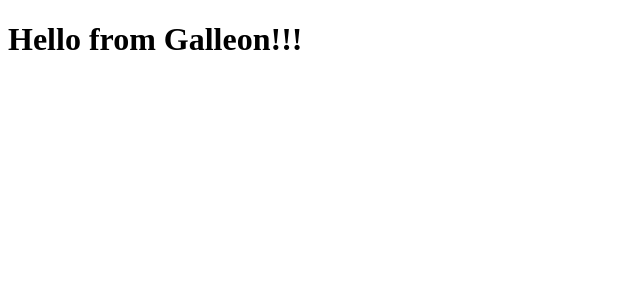
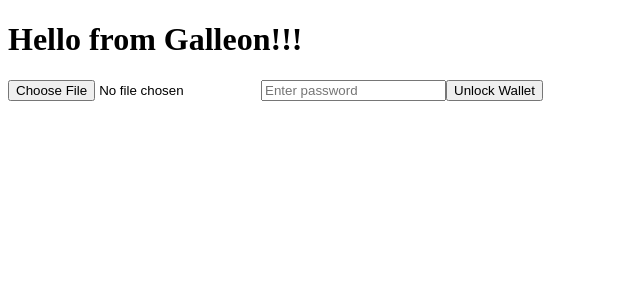
Before and after one commit to Cryptonomic/Galleon, a React app: page / in a window 1280 px wide. Shown: the top 300 px of the page, without its empty margins (0-640 px from the left). Built offline with nearby package versions, Linux system fonts and the light colour scheme.

Commit message:
Added some buggy wallet unlock code.

```diff
--- a/package.json
+++ b/package.json
@@ -31,6 +31,8 @@
     "webpack-dev-server": "^5.0.4"
   },
   "dependencies": {
+    "conseiljs": "^5.3.0",
+    "conseiljs-softsigner": "^5.0.6",
     "react": "^18.3.1",
     "react-dom": "^18.3.1"
   },
--- a/src/App.tsx
+++ b/src/App.tsx
@@ -1,7 +1,48 @@
-import React from 'react';
+import React, { useState, useRef } from 'react';
+import { unlockWallet } from './utils/WalletUtils';
 
 const App: React.FC = () => {
-    return <h1>Hello from Galleon!!!</h1>;
+    const [file, setFile] = useState<File | null>(null);
+    const [address, setAddress] = useState<string | null>(null);
+    const [error, setError] = useState<string | null>(null);
+    const passwordRef = useRef<HTMLInputElement>(null); // Using a ref to access the password input
+
+    const handleFileChange = (event: React.ChangeEvent<HTMLInputElement>) => {
+        const file = event.target.files ? event.target.files[0] : null;
+        setFile(file);
+    };
+
+    const handleUnlockWallet = async () => {
+        if (file && passwordRef.current && passwordRef.current.value) {
+            try {
+                const password = passwordRef.current.value; // Access the password directly from the input
+                const fileReader = new FileReader();
+                fileReader.onload = async (e) => {
+                    const text = e.target?.result;
+                    if (typeof text === 'string') {
+                        const address = await unlockWallet(text, password);
+                        setAddress(address);
+                    }
+                };
+                fileReader.readAsText(file);
+            } catch (error: any) {
+                setError('Failed to unlock wallet: ' + error.message);
+            }
+        } else {
+            setError('Please select a wallet file and enter a password.');
+        }
+    };
+
+    return (
+        <div>
+            <h1>Hello from Galleon!!!</h1>
+            <input type="file" onChange={handleFileChange} />
+            <input type="password" ref={passwordRef} placeholder="Enter password" />
+            <button onClick={handleUnlockWallet}>Unlock Wallet</button>
+            {address && <p>Wallet Address: {address}</p>}
+            {error && <p>Error: {error}</p>}
+        </div>
+    );
 };
 
 export default App;
--- /dev/null
+++ b/src/types/WalletTypes.ts
@@ -0,0 +1,43 @@
+// This file contains copies of the original ConseilJS and Galleon types needed for managing wallets.
+
+export enum KeyStoreCurve {
+    ED25519,
+    SECP256K1,
+    SECP256R1
+}
+
+export interface KeyStore {
+    publicKey: string;
+    secretKey: string;
+    publicKeyHash: string;
+    curve: KeyStoreCurve;
+    storeType: KeyStoreType;
+    seed?: string;
+    derivationPath?: string;
+}
+
+export enum KeyStoreType {
+    Mnemonic,
+    Fundraiser,
+    Hardware
+}
+
+/**
+ * Represents a generic cryptocurrency wallet.
+ */
+export interface Wallet {
+    identities: KeyStore[];
+}
+
+/**
+ * Represents the first version of an encrypted wallet.
+ */
+export interface EncryptedWalletVersionOne {
+    version: string;
+    salt: string;
+    ciphertext: string;
+    /**
+     * Key derivation function
+     */
+    kdf: string;
+}
--- /dev/null
+++ b/src/utils/WalletUtils.ts
@@ -0,0 +1,36 @@
+import {CryptoUtils} from 'conseiljs-softsigner';
+import {TezosMessageUtils} from "conseiljs";
+import {EncryptedWalletVersionOne, KeyStore} from "../types/WalletTypes";
+
+/**
+ * Unlocks a wallet using the given filename and password.
+ * @param {string} filename - Path to the wallet file.
+ * @param {string} passphrase - Passphrase to unlock the wallet.
+ * @returns {Promise<string>} The Tezos account address associated with the wallet.
+ */
+export async function unlockWallet(filename: string, passphrase: string) {
+    try {
+        const fs = require('fs');
+        const p = JSON.parse(fs.readFileSync(filename, 'utf8'));
+        const ew: EncryptedWalletVersionOne = JSON.parse(p) as EncryptedWalletVersionOne;
+        const encryptedKeys = TezosMessageUtils.writeBufferWithHint(ew.ciphertext);
+        const salt = TezosMessageUtils.writeBufferWithHint(ew.salt);
+        const walletData: any[] = JSON.parse(CryptoUtils.decryptMessage(encryptedKeys, passphrase, salt).toString());
+        const keys: KeyStore[] = [];
+
+        walletData.forEach((w) => {
+            const pk = w.privateKey;
+            delete w.privateKey; // pre v100 wallet data
+            keys.push({
+                ...w,
+                secretKey: w.secretKey || pk,
+            });
+        });
+
+        const result =  { identities: keys };
+        return result.identities[0].publicKeyHash;
+    } catch (error) {
+        console.error('Failed to unlock wallet:', error);
+        throw error;
+    }
+}
```
Also changed, not shown: 1 other file (tests, documents, lock files or other folders).
